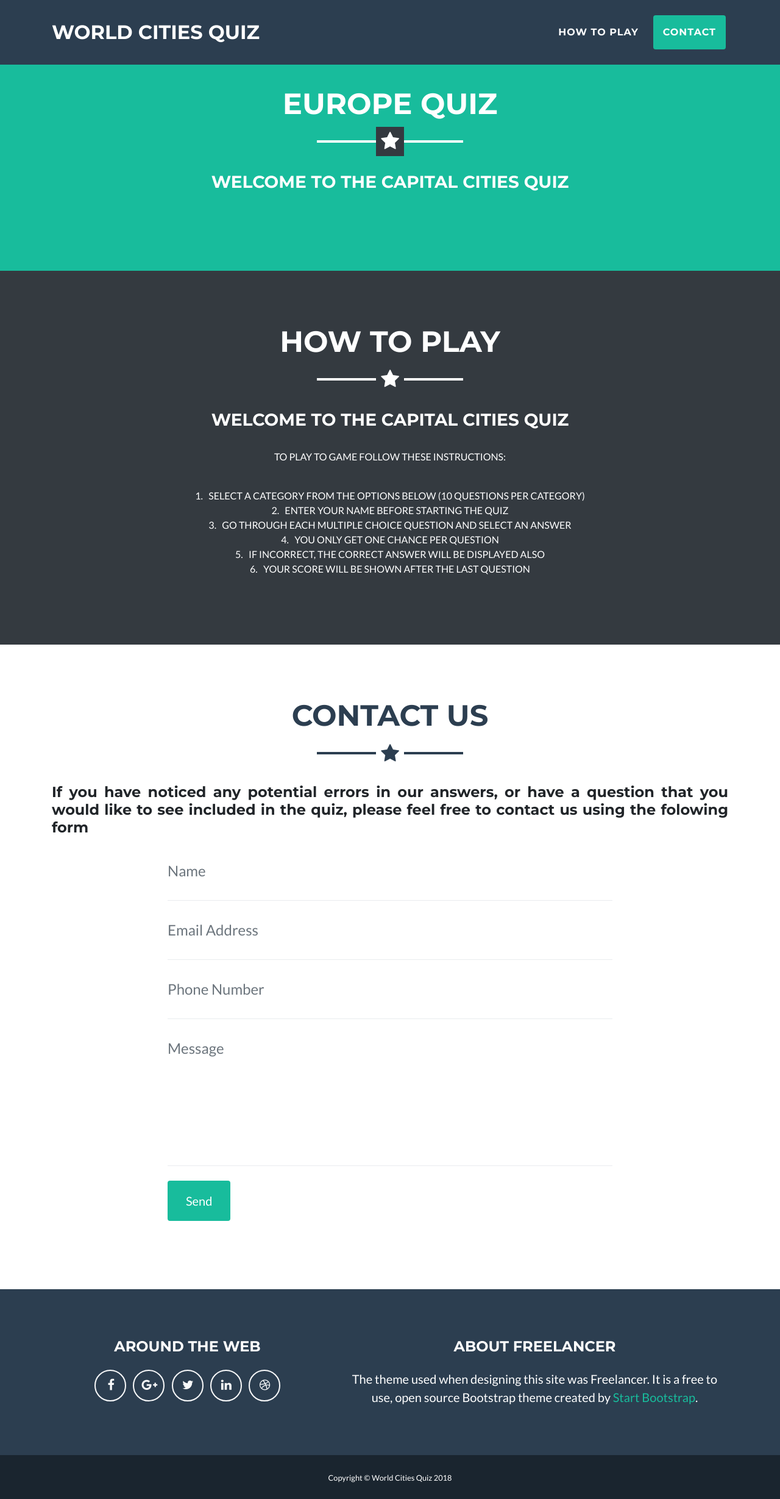
After one commit to Code-Institute-Submissions/riddle-me-this-5, a Flask app: page /europe_quiz in a window 1280 px wide. The commit adds this page. Shown: the whole page at 61% size. Run offline with Flask 2, Linux system fonts and the light colour scheme; some libraries are stand-ins or nearby versions.

Commit message:
Individual Regional Pages Added

```diff
--- a/run.py
+++ b/run.py
@@ -20,6 +20,22 @@
 def asia():
     return render_template("asia_quiz.html")
 
+@app.route('/australia_quiz')
+def australia():
+    return render_template("australia_quiz.html")
+
+@app.route('/europe_quiz')
+def europe():
+    return render_template("europe_quiz.html")
+
+@app.route('/n_america_quiz')
+def n_america():
+    return render_template("n_america_quiz.html")
+
+@app.route('/s_america_quiz')
+def s_america():
+    return render_template("s_america_quiz.html")
+
 
 if __name__ == '__main__':
     app.run(host=os.environ.get('IP'),
--- /dev/null
+++ b/templates/europe_quiz.html
@@ -0,0 +1,12 @@
+{% extends 'base.html' %}
+{% block content %}
+
+<section class="masthead bg-primary text-white text-center" id="africa">
+      <div class="container">
+        <h2 class="text-center text-uppercase text-white">Europe Quiz</h2>
+        <hr class="star-light mb-5">
+        <h3 class="text-center text-uppercase text-white">Welcome to the Capital Cities Quiz</h3></br>
+      </div>
+    </section>
+
+{% endblock %}
--- a/templates/index.html
+++ b/templates/index.html
@@ -100,6 +100,7 @@
           <h4 class="card-title">Africa</h4>
           <p class="card-text">Click The Below For Questions On African Cities</p>
           <button type="button" class="btn btn-primary btn-md" data-toggle="modal" data-target="#Modal-1">Select Africa</button>
+          <a href={{ url_for('africa') }}><button type="button" class="btn btn-primary btn-md">Test</button></a>
           </div>
         </div>
         </div>
@@ -123,6 +124,7 @@
           <h4 class="card-title">Australia</h4>
           <p class="card-text">Click The Below For Questions On Australian Cities</p>
           <button type="button" class="btn btn-primary btn-md" data-toggle="modal" data-target="#Modal-3">Select Australia</button>
+          <a href={{ url_for('australia') }}><button type="button" class="btn btn-primary btn-md">Test</button></a>
           </div>
         </div>
         </div>
@@ -138,6 +140,7 @@
           <h4 class="card-title">Europe</h4>
           <p class="card-text">Click The Below For Questions On European Cities</p>
           <button type="button" class="btn btn-primary btn-md" data-toggle="modal" data-target="#Modal-4">Select Europe</button>
+          <a href={{ url_for('europe') }}><button type="button" class="btn btn-primary btn-md">Test</button></a>
           </div>
         </div>
         </div>
@@ -149,6 +152,7 @@
           <h4 class="card-title">North America</h4>
           <p class="card-text">Click The Below For Questions On North American Cities</p>
           <button type="button" class="btn btn-primary btn-md" data-toggle="modal" data-target="#Modal-5">Select N America</button></a>
+          <a href={{ url_for('n_america') }}><button type="button" class="btn btn-primary btn-md">Test</button></a>
           </div>
         </div>
         </div>
@@ -160,6 +164,7 @@
           <h4 class="card-title">South America</h4>
           <p class="card-text">Click The Below For Questions On South American Cities</p>
           <button type="button" class="btn btn-primary btn-md" data-toggle="modal" data-target="#Modal-6">Select S America</button>
+          <a href={{ url_for('s_america') }}><button type="button" class="btn btn-primary btn-md">Test</button></a>
           </div>
         </div>
         </div>
```
Also changed, not shown: templates/australia_quiz.html (added, +12 -0 lines), templates/n_america_quiz.html (added, +12 -0 lines), templates/s_america_quiz.html (added, +12 -0 lines).
